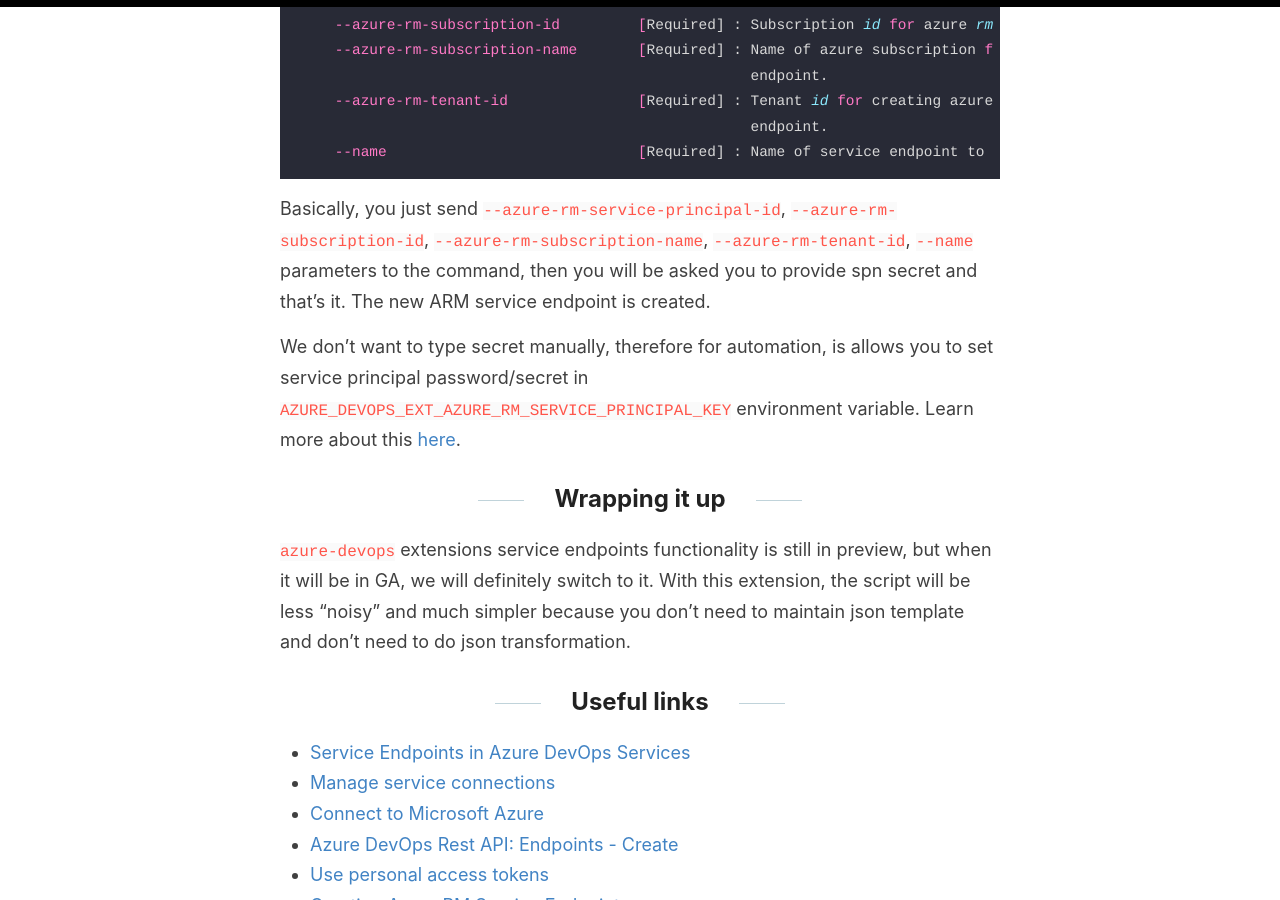
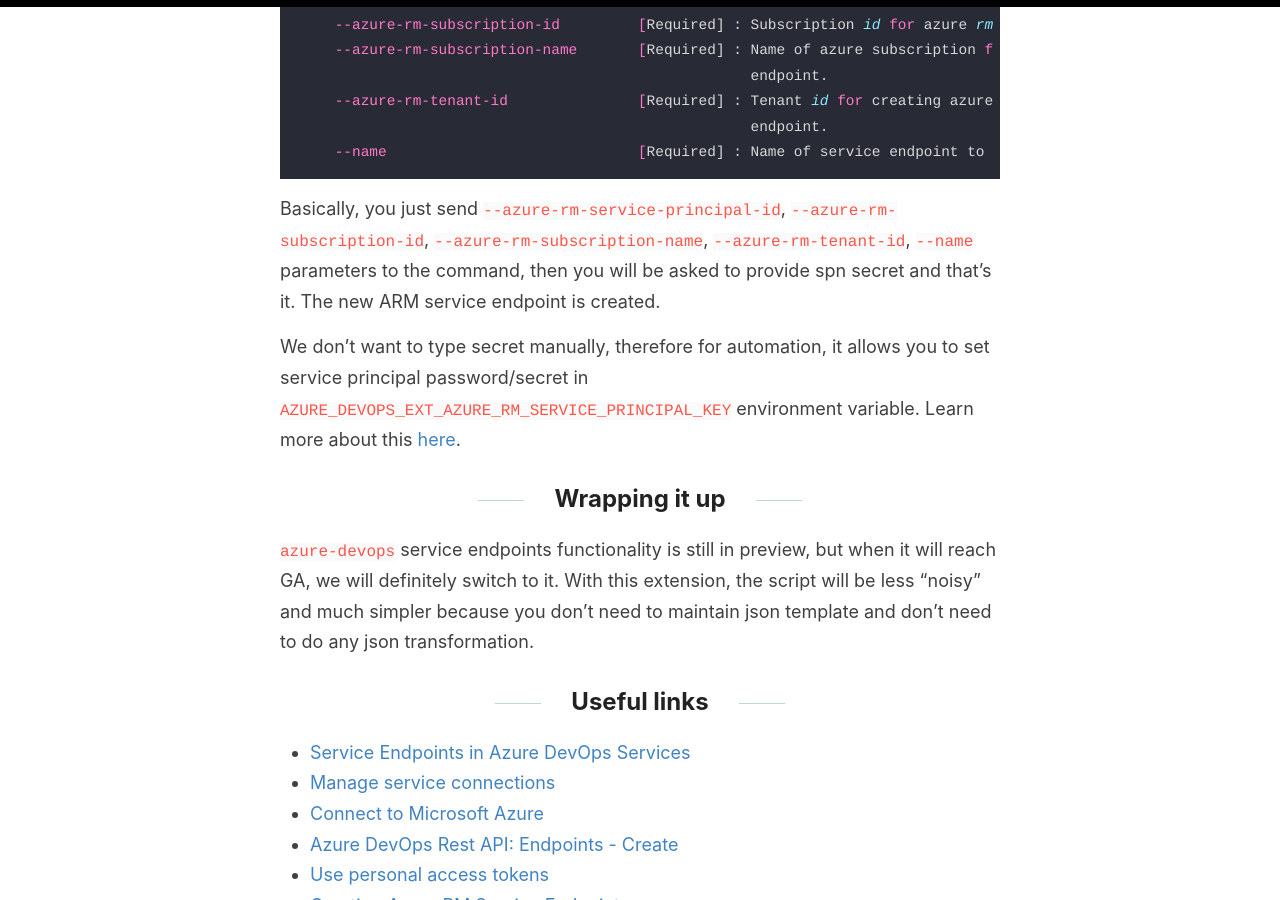
Before and after one commit to evgenyb/evgenyb.github.io, a Jekyll site: the page built from _posts/2020-06-20-create-service-connection.md, in a window 1280 px wide and 900 px high, scrolled down 5311 px. Built offline with Jekyll 4.4.1, drawn with Linux system fonts in a browser that asks for light colours.

Commit message:
Working with content

````diff
--- a/_posts/2020-06-20-create-service-connection.md
+++ b/_posts/2020-06-20-create-service-connection.md
@@ -158,13 +158,13 @@
     --name                             [Required] : Name of service endpoint to create.
 ```
 
-Basically, you just send `--azure-rm-service-principal-id`, `--azure-rm-subscription-id`, `--azure-rm-subscription-name`, `--azure-rm-tenant-id`, `--name` parameters to the command, then you will be asked you to provide spn secret and that's it. The new ARM service endpoint is created.
+Basically, you just send `--azure-rm-service-principal-id`, `--azure-rm-subscription-id`, `--azure-rm-subscription-name`, `--azure-rm-tenant-id`, `--name` parameters to the command, then you will be asked to provide spn secret and that's it. The new ARM service endpoint is created.
 
-We don't want to type secret manually, therefore for automation, is allows you to set service principal password/secret in `AZURE_DEVOPS_EXT_AZURE_RM_SERVICE_PRINCIPAL_KEY` environment variable. Learn more about this [here](https://aka.ms/azure-devops-cli-azurerm-service-endpoint).
+We don't want to type secret manually, therefore for automation, it allows you to set service principal password/secret in `AZURE_DEVOPS_EXT_AZURE_RM_SERVICE_PRINCIPAL_KEY` environment variable. Learn more about this [here](https://aka.ms/azure-devops-cli-azurerm-service-endpoint).
 
 ## Wrapping it up
 
-`azure-devops` extensions service endpoints functionality is still in preview, but when it will be in GA, we will definitely switch to it. With this extension, the script will be less "noisy" and much simpler because you don't need to maintain json template and don't need to do json transformation.
+`azure-devops` service endpoints functionality is still in preview, but when it will reach GA, we will definitely switch to it. With this extension, the script will be less "noisy" and much simpler because you don't need to maintain json template and don't need to do any json transformation.
 
 ## Useful links
 
````
